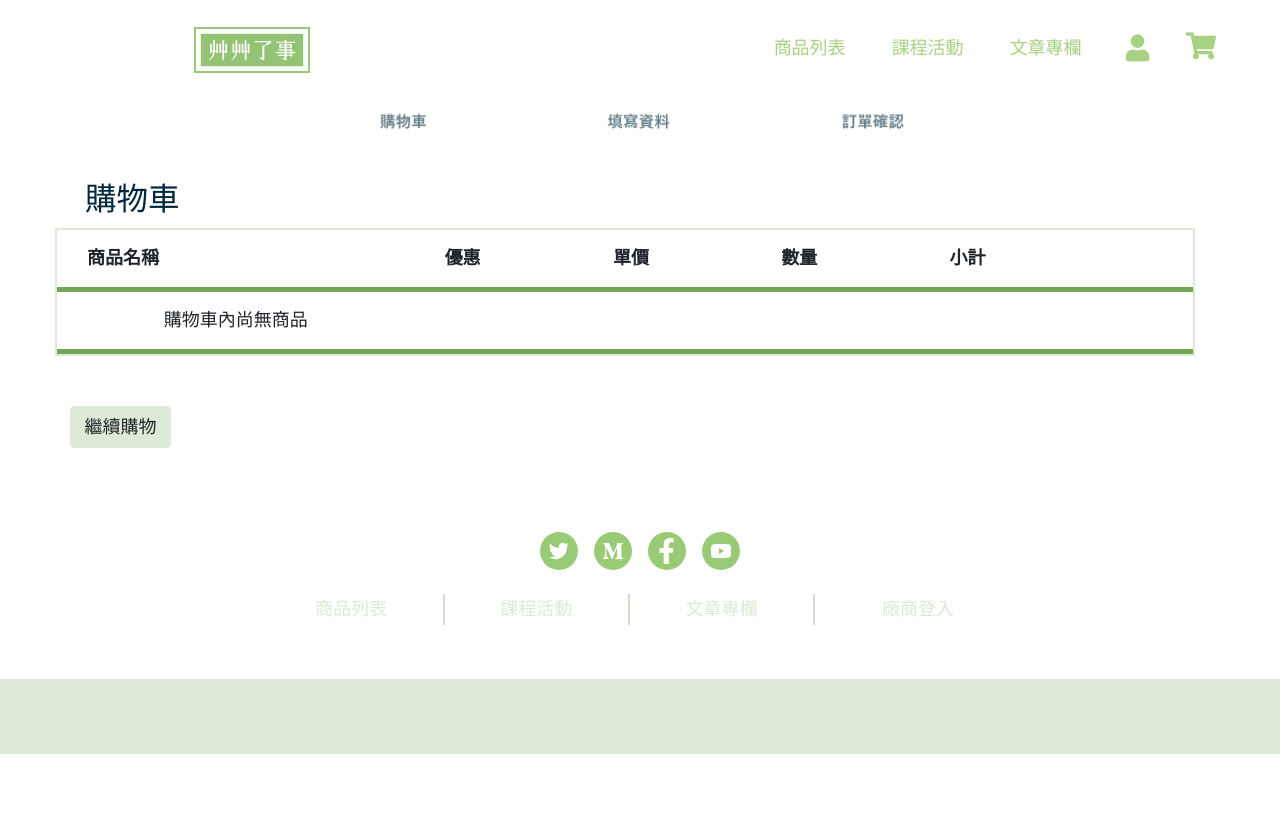
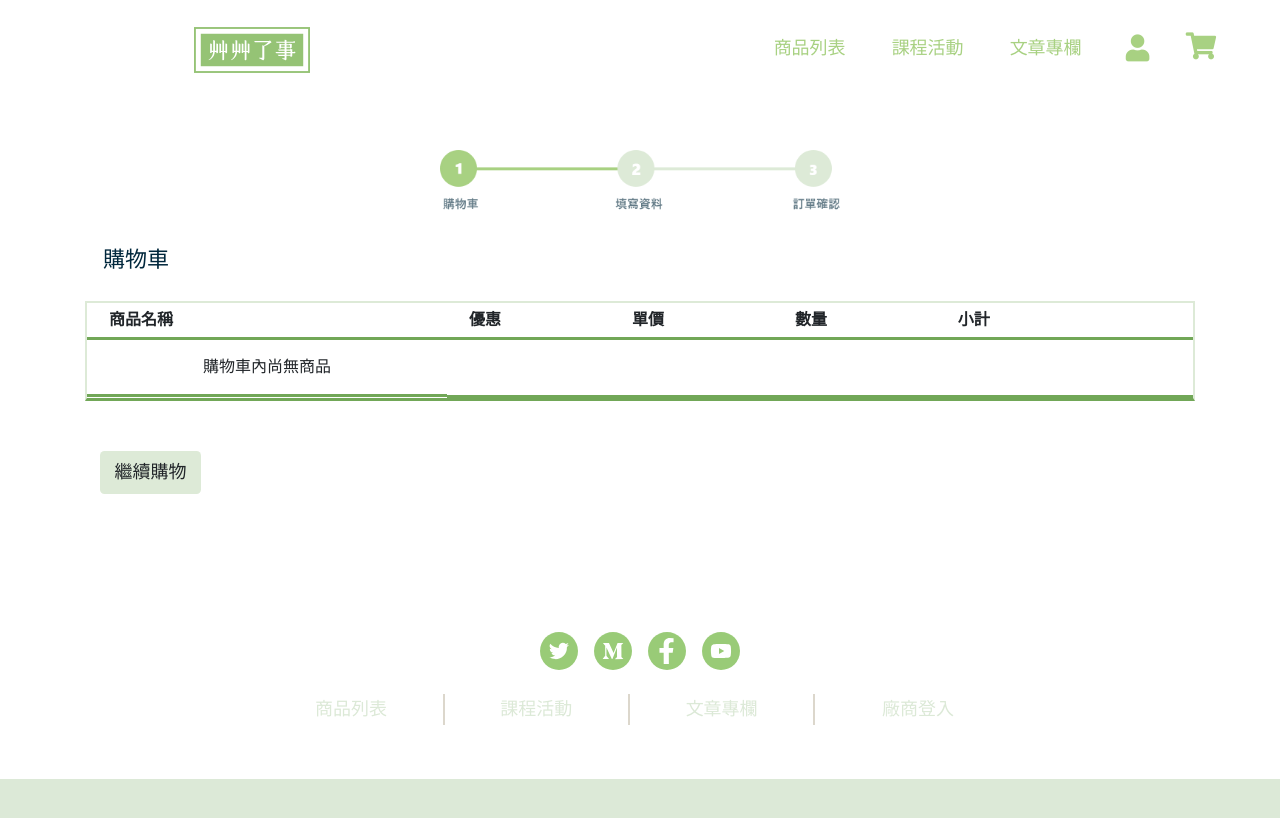
Before and after one commit to chiamaureen/e-commerce-website, a React (Create React App) app in the folder react/: page /cart in a window 1280 px wide. Shown: the top 818 px of the page. Built offline with nearby package versions, Linux system fonts and the light colour scheme.

Commit message:
修改購物車

```diff
--- a/react/public/index.html
+++ b/react/public/index.html
@@ -24,6 +24,7 @@
       user's mobile device or desktop. See https://developers.google.com/web/fundamentals/web-app-manifest/
     -->
     <link rel="manifest" href="%PUBLIC_URL%/manifest.json" />
+
     <!--
       Notice the use of %PUBLIC_URL% in the tags above.
       It will be replaced with the URL of the `public` folder during the build.
--- a/react/src/components/ShopList/Rows.js
+++ b/react/src/components/ShopList/Rows.js
@@ -148,7 +148,7 @@ function Rows(props) {
                 localStorage.setItem('cart', JSON.stringify([data]))
               } else {
                 const newCart = JSON.parse(localStorage.getItem('cart'))
-                console.log(newCart)
+                // console.log(newCart)
                 const addItem = [data, ...newCart]
                 localStorage.setItem('cart', JSON.stringify(addItem))
               }
--- a/react/src/components/cart/CartContent.js
+++ b/react/src/components/cart/CartContent.js
@@ -10,32 +10,32 @@ function CartContent(props) {
   const [total, setTotal] = useState(0)
 
   //
-  function setCartFromLocalStorage() {
-    let cart = [
-      {
-        sid: 1,
-        name: '順其自然卸妝乳',
-        price: 350,
-        picture: '/images/facial1.jpg',
-        amount: 2,
-      },
-      {
-        sid: 5,
-        name: '煥然一新晚霜',
-        price: 500,
-        picture: '/images/facial5.jpg',
-        amount: 3,
-      },
-      {
-        sid: 3,
-        name: '無負擔精華油',
-        price: 500,
-        picture: '/images/facial3.jpg',
-        amount: 1,
-      },
-    ]
-    localStorage.setItem('cart', JSON.stringify(cart))
-  }
+  // function setCartFromLocalStorage() {
+  //   let cart = [
+  //     {
+  //       sid: 1,
+  //       name: '順其自然卸妝乳',
+  //       price: 350,
+  //       picture: '/images/facial1.jpg',
+  //       amount: 2,
+  //     },
+  //     {
+  //       sid: 5,
+  //       name: '煥然一新晚霜',
+  //       price: 500,
+  //       picture: '/images/facial5.jpg',
+  //       amount: 3,
+  //     },
+  //     {
+  //       sid: 3,
+  //       name: '無負擔精華油',
+  //       price: 500,
+  //       picture: '/images/facial3.jpg',
+  //       amount: 1,
+  //     },
+  //   ]
+  //   localStorage.setItem('cart', JSON.stringify(cart))
+  // }
 
   //
   // useEffect(() => {
@@ -45,7 +45,7 @@ function CartContent(props) {
   function getCartFromLocalStorage() {
     const newCart = localStorage.getItem('cart') || '[]'
 
-    console.log(JSON.parse(newCart))
+    // console.log(JSON.parse(newCart))
 
     setMycart(JSON.parse(newCart))
   }
@@ -80,19 +80,19 @@ function CartContent(props) {
       }
     }
 
-    console.log(newMycartDisplay)
+    // console.log(newMycartDisplay)
     setMycartDisplay(newMycartDisplay)
   }, [mycart])
 
   // 更新購物車中的商品數量
   const updateCartToLocalStorage = (item, isAdded = true) => {
-    console.log(item, isAdded)
+    // console.log(item, isAdded)
     const currentCart = JSON.parse(localStorage.getItem('cart')) || []
 
     // find if the product in the localstorage with its id
     const index = currentCart.findIndex((v) => v.sid === item.sid)
 
-    console.log('index', index)
+    // console.log('index', index)
     // found: index! == -1
     if (index > -1) {
       isAdded ? currentCart[index].amount++ : currentCart[index].amount--
@@ -106,7 +106,7 @@ function CartContent(props) {
 
   //刪除
   const removeCartToLocalStorage = (item) => {
-    console.log(item)
+    // console.log(item)
     const currentCart = JSON.parse(localStorage.getItem('cart')) || []
 
     // find if the product in the localstorage with its id
@@ -164,18 +164,17 @@ function CartContent(props) {
 
   const display = (
     <>
-      <div className="row col-12 px-0">
+      <div className="shop-details">
         <h3 className="cart-title">購物車</h3>
         <div className="cart cart-item">
           <table>
             <thead>
               <tr>
-                <th>商品名稱</th>
-                <th>優惠</th>
-                <th>單價</th>
-                <th>數量</th>
-                <th>小計</th>
-                <th></th>
+                <th style={{fontWeight:"400"}}>商品名稱</th>
+                <th style={{fontWeight:"400"}}>優惠</th>
+                <th style={{fontWeight:"400"}}>單價</th>
+                <th style={{fontWeight:"400"}}>數量</th>
+                <th style={{fontWeight:"400"}}>小計</th>
               </tr>
             </thead>
             <tbody>
@@ -235,9 +234,9 @@ function CartContent(props) {
                   </tr>
                 )
               })}
-              <tr className="table-text">
-                <td>
-                  <label for="discount-code">優惠代碼：</label>
+              <tr className="table-text" style={{fontWeight:'300'}}>
+                <td style={{border:'none',fontWeight:'300'}}>
+                  <label for="discount-code" style={{marginBottom:'1.5rem'}}>優惠代碼：</label>
                   <input
                     id="discount-code"
                     name="discount-code"
@@ -257,20 +256,20 @@ function CartContent(props) {
           </table>
         </div>
       </div>
-      <div className="row col-12 px-0">
+      <div className="shop-payment-details">
         <div className="col-8">
           <div className="cart cart-delivery">
-            <table>
+            <table style={{width:'100%'}}>
               <thead>
                 <tr>
                   <th>
-                    <h3 className="table-title">選擇送貨及付款方式</h3>
+                    <h3 className="table-title"  style={{marginBottom:0}}>選擇送貨及付款方式</h3>
                   </th>
                 </tr>
               </thead>
             </table>
             <div className="inner">
-              <h5>配送方式</h5>
+              <h5 style={{fontSize:'18px',fontWeight:'300'}}>配送方式</h5>
               <div className="radio-wrap d-flex align-items-center">
                 <input type="radio" id="home" name="delivery" value="e" />
                 <label for="home">宅配</label>
@@ -289,7 +288,7 @@ function CartContent(props) {
                   className="btn cart-btn store-location"
                 />
               </div>
-              <h5>付款方式</h5>
+              <h5 style={{fontSize:'18px',fontWeight:'300'}}>付款方式</h5>
               <div className="radio-wrap d-flex align-items-center">
                 <input type="radio" id="credit" name="payment" value="10" />
                 <label for="credit">信用卡</label>
@@ -307,7 +306,7 @@ function CartContent(props) {
               <thead>
                 <tr>
                   <th>
-                    <h3 className="table-title">訂單資訊</h3>
+                    <h3 className="table-title" style={{marginBottom:0}}>訂單資訊</h3>
                   </th>
                 </tr>
               </thead>
--- a/react/src/components/cart/CartDropdown.js
+++ b/react/src/components/cart/CartDropdown.js
@@ -35,7 +35,7 @@ function CartDropdown(props) {
         <div className="cart-list w-100 mb-3">
           <div className="total-wrap">合計：NT$ {myTotal.totalPrice}</div>
           <div className="cart-dropdown d-flex justify-content-center align-items-center">
-            購物車：{myTotal.totalAmouunt}件 &ensp;
+            購物車：{myTotal.totalAmount}件 &ensp;
             <Link
               onClick={() => {
                 spinTheArrow()
--- a/react/src/pages/Cart.js
+++ b/react/src/pages/Cart.js
@@ -13,16 +13,17 @@ function Cart(props) {
   return (
     <>
       <div className="container">
-        <div classNameName="row justify-content-center">
+        <div className="row">
           <div className="step-wrap">
             <img src="./images/step1.png" alt="" />
           </div>
-        </div>
-        <CartContent />
-        <div className="row col-12 pr-0 mb-5">
+
+          <CartContent />
+          <div className="col-12 pr-0 mb-5">
           <Link to="/ShopList">
             <BackToShopBtn />
           </Link>
+          </div>
         </div>
       </div>
     </>
--- a/react/src/pages/MemberHome.js
+++ b/react/src/pages/MemberHome.js
@@ -11,7 +11,7 @@ function MemberHome(props) {
   return (
     <>
       <div className="mt-5">
-        <h1>Hello</h1>
+        {/* <h1>Hello</h1> */}
         {/* <Link to="/memberroot">Link component to memberroot</Link>
       <Login
         loginModalShow={loginModalShow}
--- a/react/src/pages/OrderCheck.js
+++ b/react/src/pages/OrderCheck.js
@@ -2,8 +2,6 @@ import React, { useState, useEffect } from 'react'
 import bootstrap from 'react-bootstrap'
 import { Link } from 'react-router-dom'
 
-import Navbar from '../components/Navebar'
-import Footer from '../components/Footer'
 import OrderListCard from '../components/cart/OrderListCard'
 import PaymentInfoBtn from '../components/cart/PaymentInfoBtn'
 import CheckoutBtn from '../components/cart/CheckoutBtn'
@@ -225,11 +223,7 @@ function OrderCheck(props) {
             <PaymentInfoBtn />
           </Link>
           <Link to="/order-done">
-            <CheckoutBtn
-            // onClick={() => {
-            //   addOrder()
-            // }}
-            />
+            <CheckoutBtn/>
           </Link>
         </div>
       </div>
--- a/react/src/pages/OrderDone.js
+++ b/react/src/pages/OrderDone.js
@@ -12,7 +12,7 @@ function OrderDone(props) {
   function getTotalFromLocalStorage() {
     const newTotal = localStorage.getItem('mytotal') || '[]'
 
-    console.log(JSON.parse(newTotal))
+    // console.log(JSON.parse(newTotal))
 
     setMyTotal(JSON.parse(newTotal))
   }
@@ -69,6 +69,7 @@ function OrderDone(props) {
   // useEffect(() => {
   //   addOrder()
   // })
+  const removeCart = ()=>localStorage.removeItem('cart')
 
   return (
     <>
@@ -80,10 +81,7 @@ function OrderDone(props) {
         <div className="row col-12 mb-5 justify-content-center">
           <Link to="/ShopList">
             <BackToShopBtn
-              onClick={() => {
-                localStorage.removeItem('cart')
-              }}
-            />
+              onClick={removeCart()}/>
           </Link>
         </div>
       </div>
--- a/react/src/styles/cart/cart.css
+++ b/react/src/styles/cart/cart.css
@@ -2,10 +2,6 @@
 /* html {
   font-size: 14pt ;
 } */
-body {
-  margin: 0;
-  padding: 0;
-}
 /* header {
   position: relative;
   display: flex;
@@ -17,33 +13,42 @@ header .navbar {
   height: 100px;
   background-color: #ccc;
 } */
-main {
+/* main {
   margin: 100px;
+} */
+.shop-details {
+  width: 100%;
+  font-size: 16px;
+  margin: 0 auto;
 }
 input.cart-input {
   border: 2px solid #a8d182;
 }
-.container {
+/* .container {
   padding: 0;
-}
+} */
 .row {
-  max-width: 1170pxt;
+  margin: 0;
 }
 .step-wrap {
-  width: 540px;
-  height: 81px;
-  margin: 50px auto;
+  width: 100%;
+  /* height: 81px; */
+  margin: 150px auto 1rem;
+  display: flex;
+  justify-content: center;
 }
 .step-wrap img {
-  width: 100%;
-  height: 100%;
+  width: 400px;
 }
 .cart-title {
-  padding-left: 30px;
+  padding: 1rem;
+  font-size: 22px;
 }
 .cart {
   border: 2px solid #ddead7;
   margin-bottom: 50px;
+  font-size: 16px;
+  border-bottom: 3px solid #71a757;
 }
 .cart-item {
   width: 100%;
@@ -51,19 +56,34 @@ input.cart-input {
 .cart table {
   width: 100%;
   text-align: start;
+  word-wrap: break-word;
+  font-weight: 200;
+}
+
+thead {
+  border-bottom: 3px solid #71a757;
 }
 .cart table tr {
-  border-bottom: 5px solid #71a757;
+  width: 100%;
+  /* border-top: 3px solid #71a757; */
 }
 .cart-item table th {
-  padding: 15px 30px;
+  padding: 5px 22px;
 }
 .cart table td {
-  padding: 15px 30px;
+  padding: 15px 20px;
+  border-bottom: 3px solid #71a757;
+  font-weight: 500;
+  align-items: center;
 }
 .cart-item table img {
   width: 100px;
   height: 100px;
+}
+.shop-payment-details {
+  display: flex;
+  margin: 0;
+  width: 100%;
 }
 .amount {
   white-space: nowrap;
@@ -87,6 +107,7 @@ input.cart-input {
   border: 0 solid transparent;
   font-size: 12pt;
   white-space: nowrap;
+  /* border-bottom: 3px solid #71a757; */
 }
 .discount-box {
   display: inline-block;
@@ -110,8 +131,9 @@ input.cart-input {
   padding-right: 0;
 }
 .table-title {
-  margin-top: 5px;
-  padding-left: 30px;
+  /* margin-top: 5px; */
+  padding: 0.5rem;
+  font-size: 22px;
 }
 .inner {
   width: 100%;
@@ -123,7 +145,7 @@ input.cart-input {
 .radio-wrap {
   width: 100%;
   height: 40px;
-  margin: 10px 0;
+  margin: 1rem 0;
   border: 2px solid #e7e4dc;
   font-weight: 500;
 }
```
